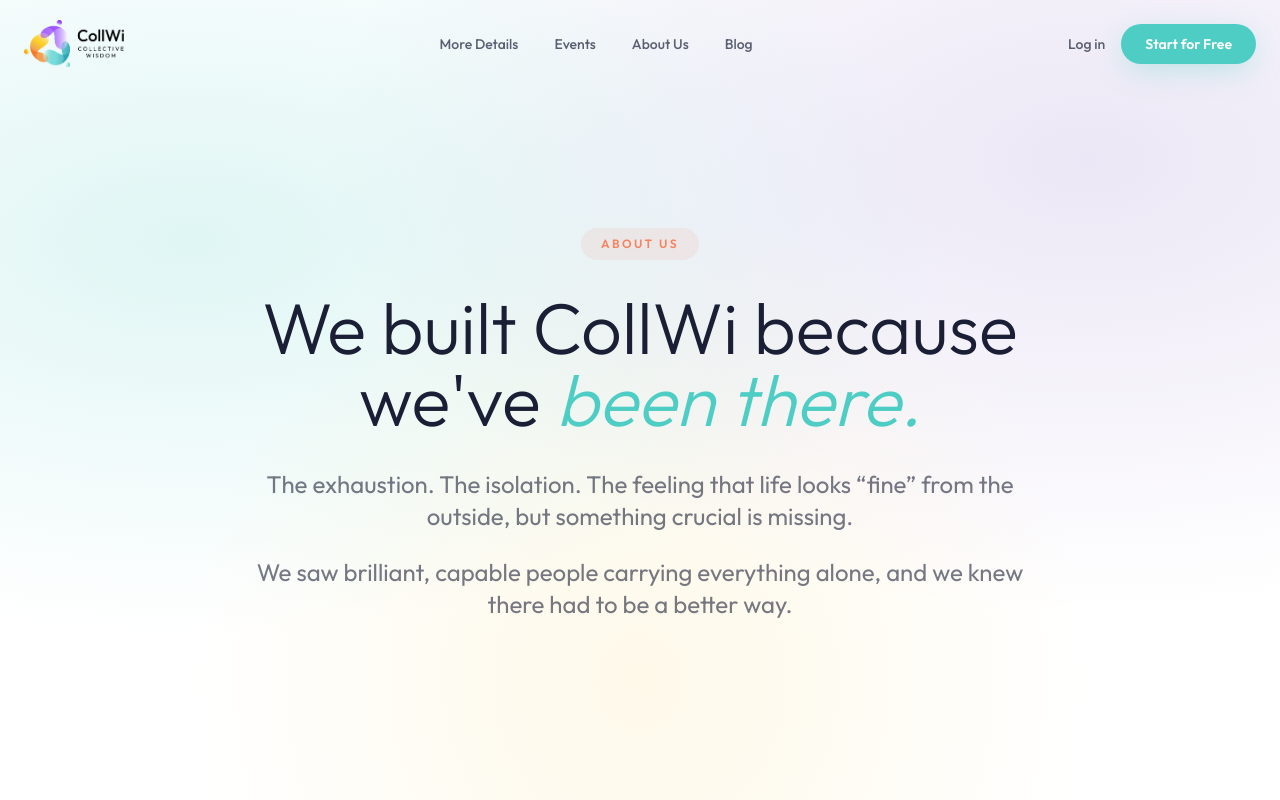
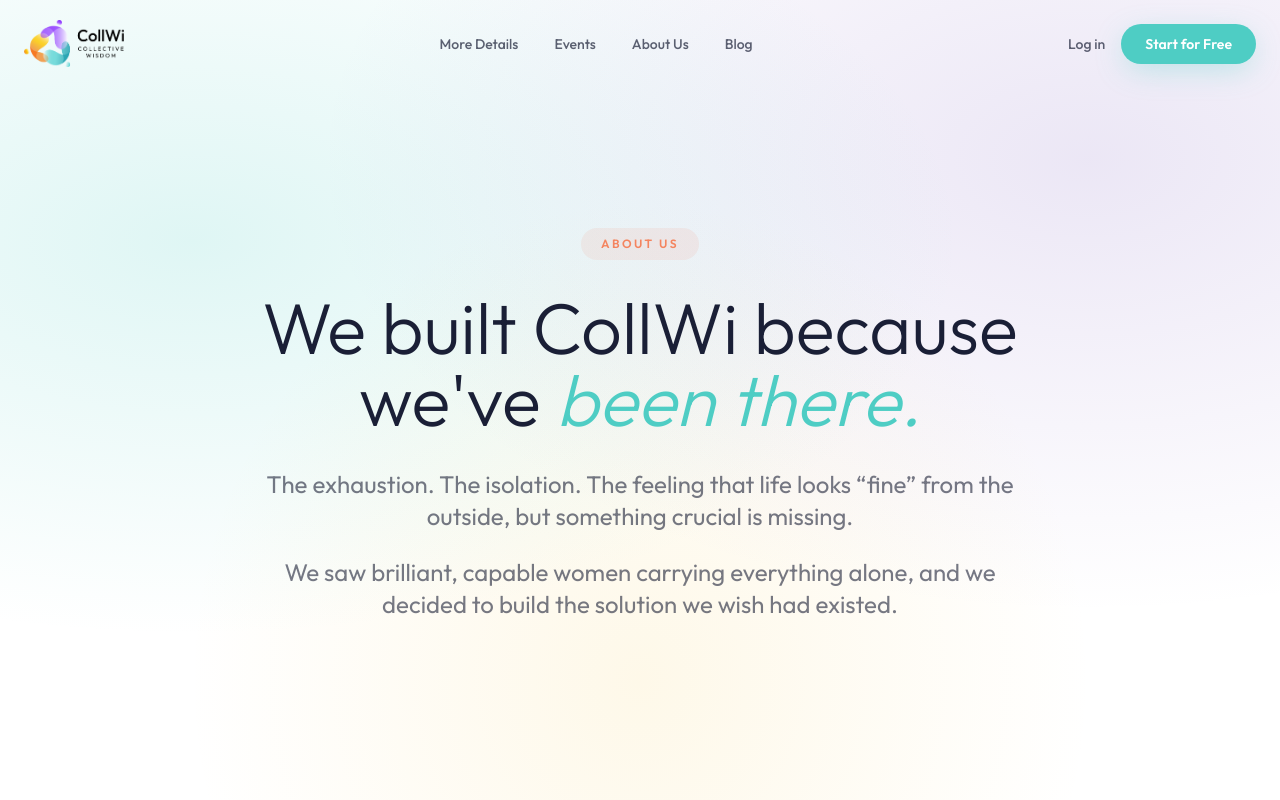
Before and after one commit to gaiaCollwi/collwi-landing, a Next.js app: page /about in a window 1280 px wide. Shown: the top 800 px of the page. Built offline with nearby package versions, Linux system fonts and the light colour scheme.

Commit message:
Update About page: show founders as energetic leaders, not victims

```diff
--- a/app/about/page.js
+++ b/app/about/page.js
@@ -37,8 +37,8 @@
 
           <FadeIn delay={0.45}>
             <p className="text-xl md:text-2xl text-brand-navy/60 max-w-3xl mx-auto leading-relaxed">
-              We saw brilliant, capable people carrying everything alone, and we knew there
-              had to be a better way.
+              We saw brilliant, capable women carrying everything alone, and we decided to build
+              the solution we wish had existed.
             </p>
           </FadeIn>
         </div>
@@ -224,8 +224,9 @@
           <FadeIn delay={0.15}>
             <div className="space-y-6 text-brand-navy/60 leading-relaxed max-w-3xl mx-auto text-center">
               <p className="text-lg md:text-xl">
-                We&apos;re <span className="text-brand-navy font-medium">Barbara</span> and <span className="text-brand-navy font-medium">Adriana</span>. We built CollWi because we&apos;ve experienced the same exhaustion,
-                isolation, and loneliness we saw everywhere around us, and we knew there had to be a better way.
+                We&apos;re <span className="text-brand-navy font-medium">Barbara</span> and <span className="text-brand-navy font-medium">Adriana</span>—two women who saw the
+                exhaustion and isolation everywhere around us and decided to do something about it. We built CollWi to
+                create the community and support system we believe every woman deserves.
               </p>
             </div>
           </FadeIn>
```
